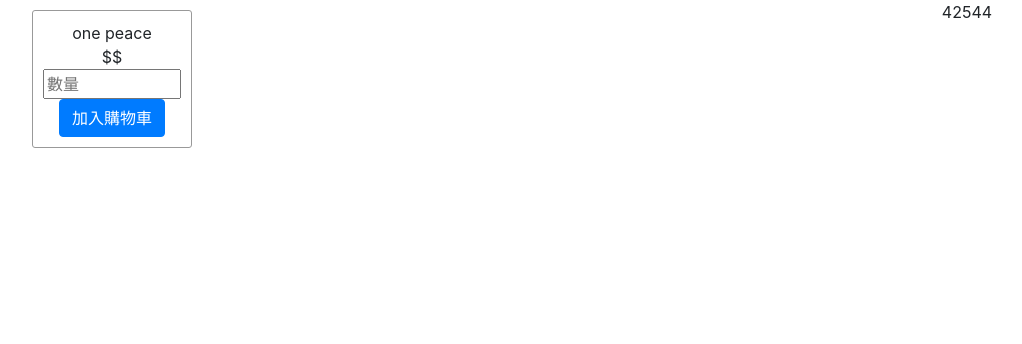
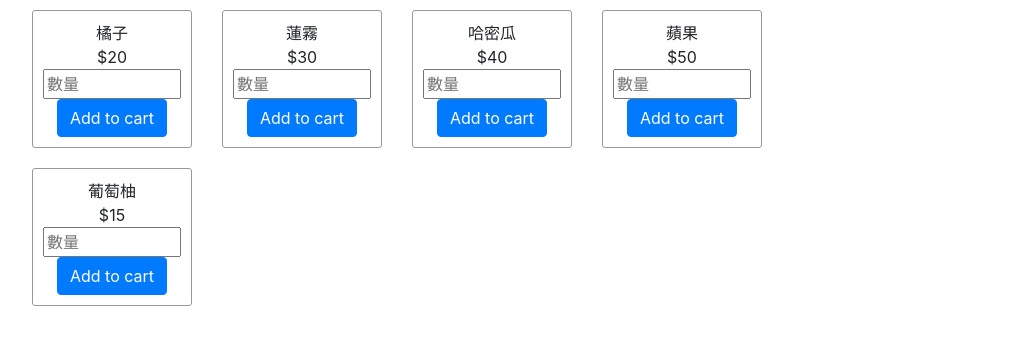
Before and after one commit to michelle3356/reactHw201911, a React (Create React App) app: page / in a window 1280 px wide. Shown: the top 344 px of the page, without its empty margins (53-1075 px from the left). Built offline with nearby package versions, Linux system fonts and the light colour scheme.

Commit message:
data bind

```diff
--- a/src/Hw22ShopCar.js
+++ b/src/Hw22ShopCar.js
@@ -1,17 +1,30 @@
 import React, { Component } from 'react'
 import Hw22ShopCarItem from './Hw22ShopCarItem'
 export default class Hw22ShopCar extends Component {
+  constructor(props){
+    super(props);
+    this.state = {
+      Fruit: '',
+      price: ''
+    }
+  }
   render() {
     return (
       <div className="container">
         <div className="row">
           <div className="col-sm-8">
             <div className="row">
-              <Hw22ShopCarItem />
+              <Hw22ShopCarItem Fruit="橘子" Price="20" />
+              <Hw22ShopCarItem Fruit="蓮霧" Price="30" />
+              <Hw22ShopCarItem Fruit="哈密瓜" Price="40" />
+              <Hw22ShopCarItem Fruit="蘋果" Price="50" />
+              <Hw22ShopCarItem Fruit="葡萄柚" Price="15" />
             </div>
           </div>
           <div className="col-sm-4">
-          42544
+            <ul>
+
+            </ul>
           </div>
         </div>
       </div>
--- a/src/Hw22ShopCarItem.js
+++ b/src/Hw22ShopCarItem.js
@@ -1,15 +1,40 @@
 import React, { Component } from 'react'
 import './Hw22.css'
 export default class Hw22ShopCarItem extends Component {
+  constructor(props){
+    super(props);
+    this.state = {
+      num: '',
+      list: []
+    }
+  }
+  handleSubmit = (e) => {
+    e.preventDefault();
+    const list = this.state.list;
+    list.push(this.props.Fruit + ' * ' + this.props.Price + ' = $' + this.state.num * this.props.Price)
+    console.log(list)
+  }
+
+  handleChange = (e) => {
+    this.setState({
+      num: e.target.value
+    })
+  }
   render() {
+    const Fruit = this.props.Fruit;
+    const Price = this.props.Price;
+    const num = this.state.num;
     return (
       <div className="col-sm-3">
         <div className="Fruit">
-          <div>one peace</div>
-          <div>$$</div>
-          <form>
-            <input type="number" placeholder="數量"></input>
-            <button className="btn btn-primary">加入購物車</button>
+          <div>{Fruit}</div>
+          <div>${Price}</div>
+          <form onSubmit={this.handleSubmit}>
+            <input type="number"
+            placeholder="數量"
+            onChange = {this.handleChange}
+            value={num} />
+            <button className="btn btn-primary">Add to cart</button>
           </form>
         </div>
       </div>
```
Also changed, not shown: 1 other file (tests, documents, lock files or other folders).
